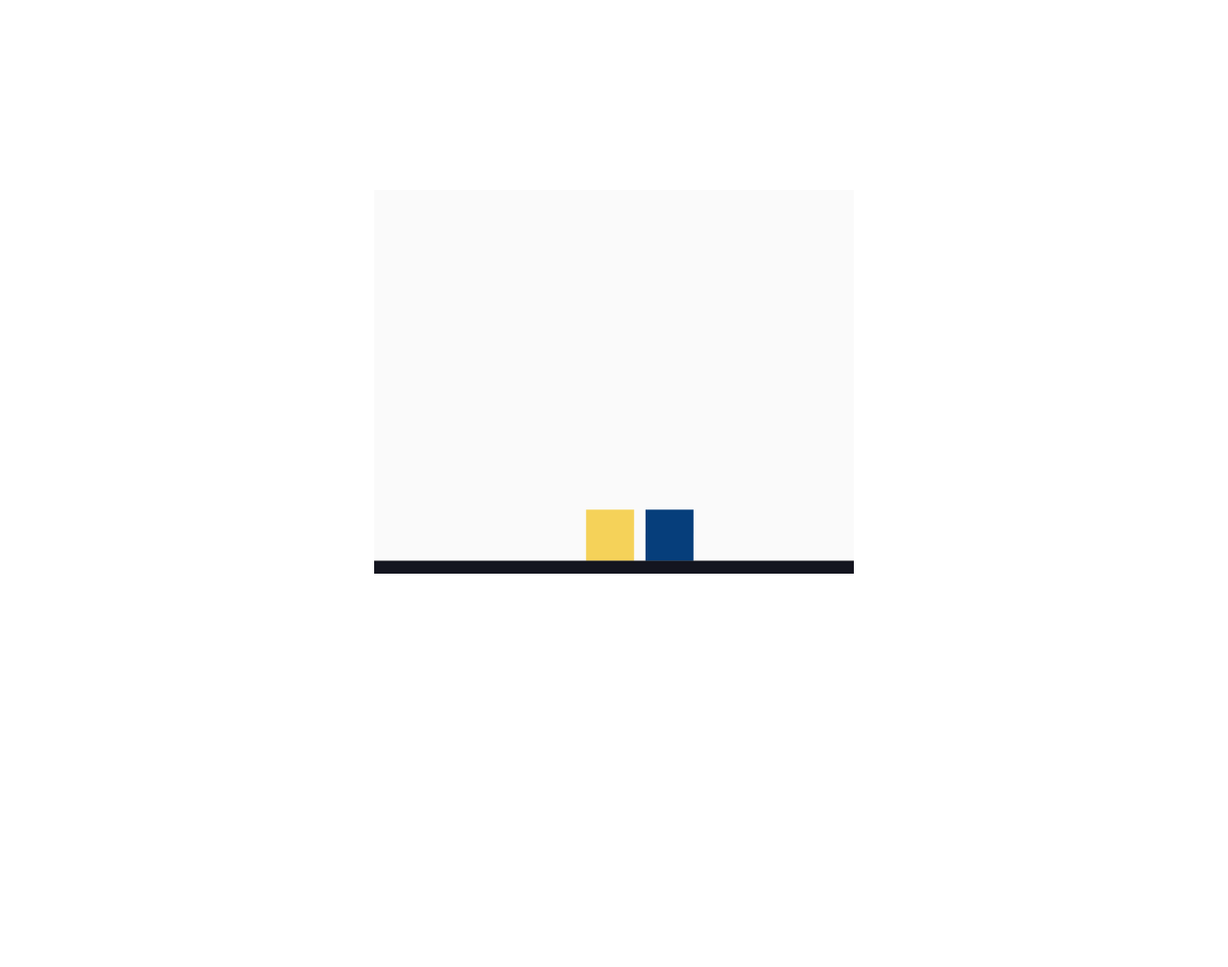
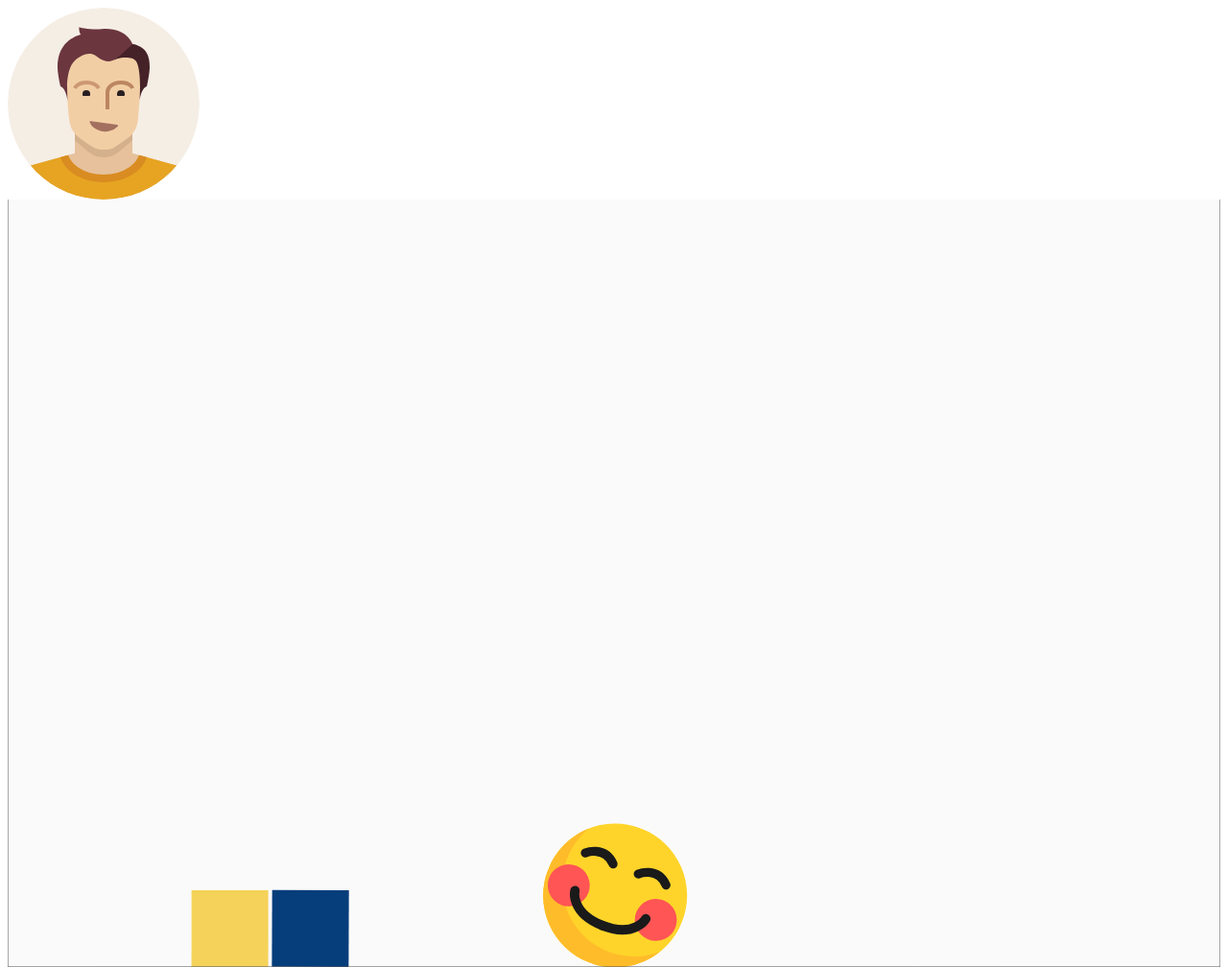
Before and after one commit to ssonggary/matter, a plain HTML site: page src/index_svg.html in a window 1280 px wide. Shown: the whole page at 96% size. Before the commit the page ends 800 px from the top, so only its background shows below. Drawn offline with nearby package versions, Linux system fonts and the light colour scheme.

Commit message:
2023-05-08
이미지 적용

```diff
--- a/src/index_svg.html
+++ b/src/index_svg.html
@@ -9,7 +9,7 @@
     <script src="https://cdn.jsdelivr.net/npm/pathseg@1.2.1/pathseg.js"></script>
     <script src="https://cdn.jsdelivr.net/npm/poly-decomp@0.3.0/build/decomp.min.js"></script>
     <style>
-      * {
+      /* * {
         outline: none;
         padding: 0;
         margin: 0;
@@ -26,11 +26,25 @@
         width: 500px;
         height: 400px;
         background-color: #fff;
+      } */
+
+      #areaToRender {
+        width: 100%;
+        height: 100vh;
+      }
+      #svg {
+        width: 200px;
+        height: 200px;
+        border-radius: 100%;
+        background: url("./svg/icon_2.svg"), no-repeat;
+        background-size: cover;
       }
     </style>
   </head>
   <body>
-    <div id="areaToRender"></div>
+    <div id="areaToRender">
+      <div id="svg"></div>
+    </div>
     <script src="/src/main_svg.js"></script>
   </body>
 </html>
--- a/src/main_svg.js
+++ b/src/main_svg.js
@@ -1,6 +1,11 @@
 //윈도우(브라우저)의 크기를 변수에 담는다.
 const windowHeight = window.innerHeight;
 const windowWidth = window.innerWidth;
+const container = document.getElementById("areaToRender");
+const THICCNESS = 60;
+
+const SVG_WIDTH_IN_PX = 100;
+const SVG_WIDTH_AS_PERCENT_OF_CONTAINER_WIDTH = 0.3;
 
 // const div = document.getElementById('areaToRender');
 
@@ -9,39 +14,77 @@ let Engine = Matter.Engine,
   Render = Matter.Render,
   Runner = Matter.Runner,
   Bodies = Matter.Bodies,
+  Common = Matter.Commen,
   Composite = Matter.Composite,
   Mouse = Matter.Mouse,
-  MouseConstraint = Matter.MouseConstraint;
+  MouseConstraint = Matter.MouseConstraint,
+  Vectices = Matter.Vertices,
+  Vector = Matter.Vector,
+  Svg = Matter.Svg;
+
+//provide concave decomposition support library
+// Common.setDecomp(require("poly-decomp"));
 
 // create an engine
-let engine = Engine.create();
+let engine = Engine.create(),
+  world = engine.world;
 
 // create a renderer
 let render = Render.create({
-  element: document.getElementById("areaToRender"),
+  element: container,
   engine: engine,
   options: {
+    width: container.clientWidth,
+    height: container.clientHeight,
     background: "#fafafa",
     wireframes: false,
+    // showAngleIndicator: true,
   },
 });
-
-// create two boxes and a ground
-let boxA = Bodies.rectangle(400, 200, 80, 80);
-let boxB = Bodies.rectangle(450, 50, 80, 80);
-let ground = Bodies.rectangle(400, 610, 810, 60, { isStatic: true });
-
-// add all of the bodies to the world
-Composite.add(engine.world, [boxA, boxB, ground]);
 
 // run the renderer
 Render.run(render);
 
 // create runner
 let runner = Runner.create();
+Runner.run(runner, engine);
 
-// run the engine
-Runner.run(runner, engine);
+function handleResize(container) {
+  //set cavas size to new values
+  render.canvas.width = container.clientWidth;
+  render.canvas.height = container.clientHeight;
+
+  //responsition ground
+  Matter.Body.setPosition(ground, Matter.Vector.create(container.clientWidth / 2, container.clientHeight + THICCNESS / 2));
+
+  //responsition right wall
+  Matter.Body.setPosition(rightWall, Matter.Vector.create(container.clientWidth + THICCNESS / 2, container.clientHeight / 2));
+}
+
+window.addEventListener("resize", () => handleResize(container));
+
+// create two boxes and a ground
+let boxA = Bodies.rectangle(400, 200, 80, 80);
+let circleA = Bodies.circle(500, 500, 75, {
+  restitution: 0.5,
+  render: {
+    sprite: {
+      texture: "./svg/icon_1.svg",
+      xScale: 0.3,
+      yScale: 0.3,
+    },
+  },
+});
+createCircle();
+createSvgBodies();
+
+let boxB = Bodies.rectangle(450, 50, 80, 80);
+let ground = Bodies.rectangle(container.clientWidth / 2, container.clientHeight + THICCNESS / 2, 27184, THICCNESS, { isStatic: true });
+let leftWall = Bodies.rectangle(0 - THICCNESS / 2, container.clientHeight / 2, THICCNESS, container.clientHeight * 5, { isStatic: true });
+let rightWall = Bodies.rectangle(container.clientWidth + THICCNESS / 2, container.clientHeight / 2, THICCNESS, container.clientHeight * 5, { isStatic: true });
+
+// add all of the bodies to the world
+Composite.add(engine.world, [boxA, boxB, circleA, ground, leftWall, rightWall]);
 
 let mouse = Mouse.create(render.canvas);
 let mouseConstraint = MouseConstraint.create(engine, {
@@ -55,3 +98,20 @@ let mouseConstraint = MouseConstraint.create(engine, {
 });
 
 Composite.add(engine.world, mouseConstraint);
+
+function createCircle() {
+  let circleDiameter = container.clientWidth * SVG_WIDTH_AS_PERCENT_OF_CONTAINER_WIDTH;
+  let circle = Bodies.circle(container.clientWidth / 2, 10, circleDiameter / 2, {
+    friction: 0.3,
+    frictionAir: 0.00001,
+    restitution: 0.8,
+    render: {
+      fillStyle: "#ECA869",
+      strokeStyle: "#ECA869",
+    },
+  });
+}
+
+function createSvgBodies() {
+  const paths = document.querySelectorAll;
+}
```
Also changed, not shown: src/svg/icon_1.svg (added), src/svg/icon_2.svg (added), src/svg/icon_3.svg (added), src/svg/icon_4.svg (added), src/svg/icon_5.svg (added), src/svg/icon_6.svg (added), src/svg/icon_7.svg (added), src/svg/icon_8.svg (added).
